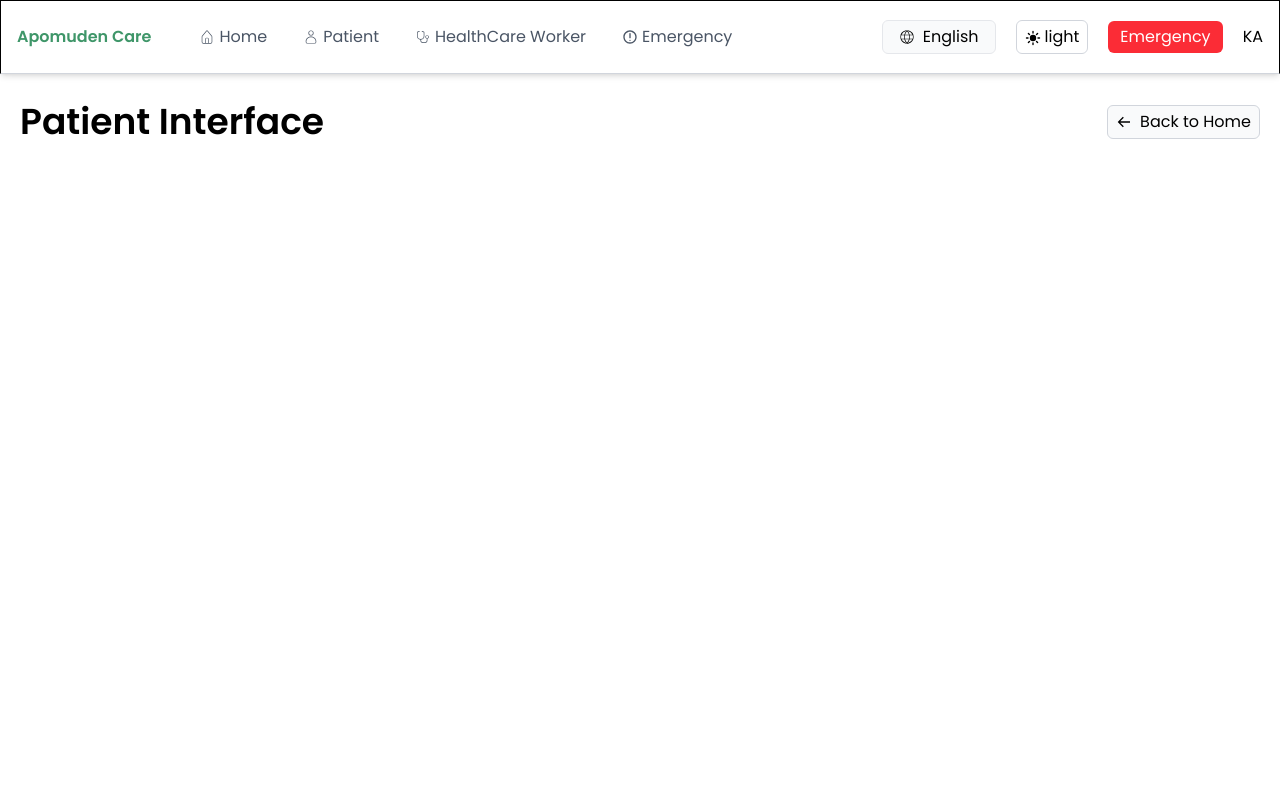
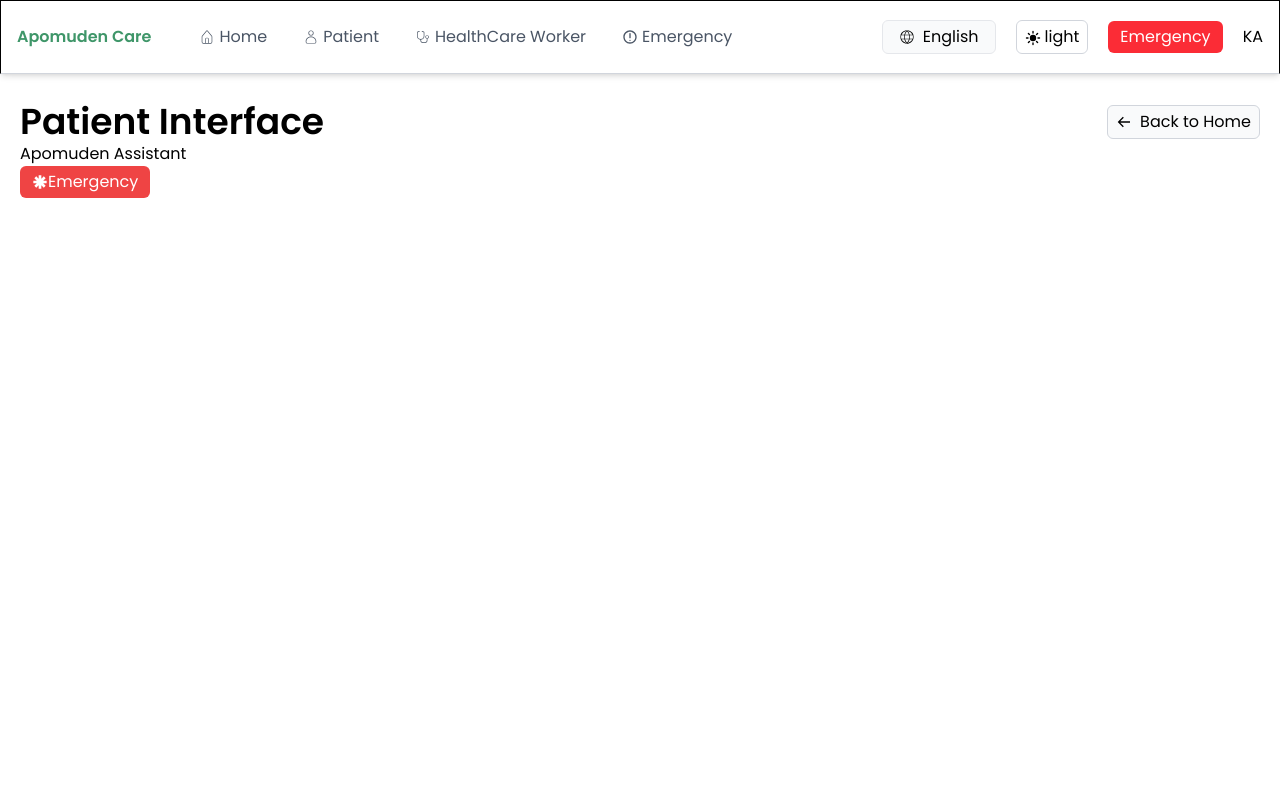
Before and after one commit to ApomudenCare/apomuden, a React (Vite) app: page /patient in a window 1280 px wide. Shown: the top 800 px of the page. Built offline with nearby package versions, Linux system fonts and the light colour scheme.

Commit message:
changes to new repo

```diff
--- a/src/components/patient/HomePatient.jsx
+++ b/src/components/patient/HomePatient.jsx
@@ -1,5 +1,6 @@
 import React from "react";
 import { BiArrowBack } from "react-icons/bi";
+import { GrEmergency } from "react-icons/gr";
 import { Link } from "react-router";
 
 const HomePatient = () => {
@@ -15,6 +16,14 @@ const HomePatient = () => {
 					Back to Home
 				</Link>
 			</div>
+
+			<div>
+				<h1>Apomuden Assistant</h1>
+				<button className="bg-[#ef4444] flex text-white items-center px-3 py-1 rounded-md">
+					<GrEmergency />
+					Emergency
+				</button>
+			</div>
 		</section>
 	);
 };
```
